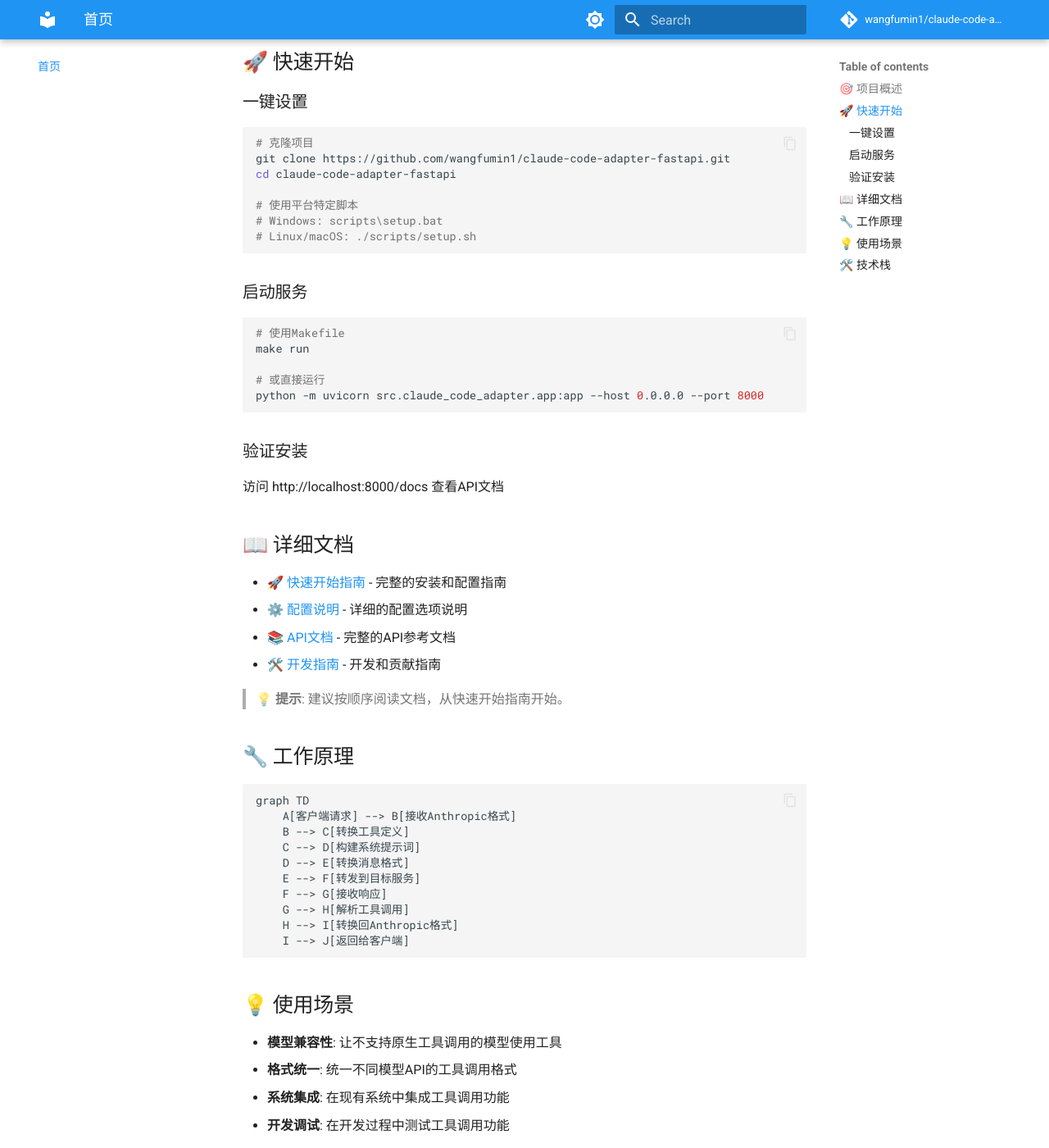
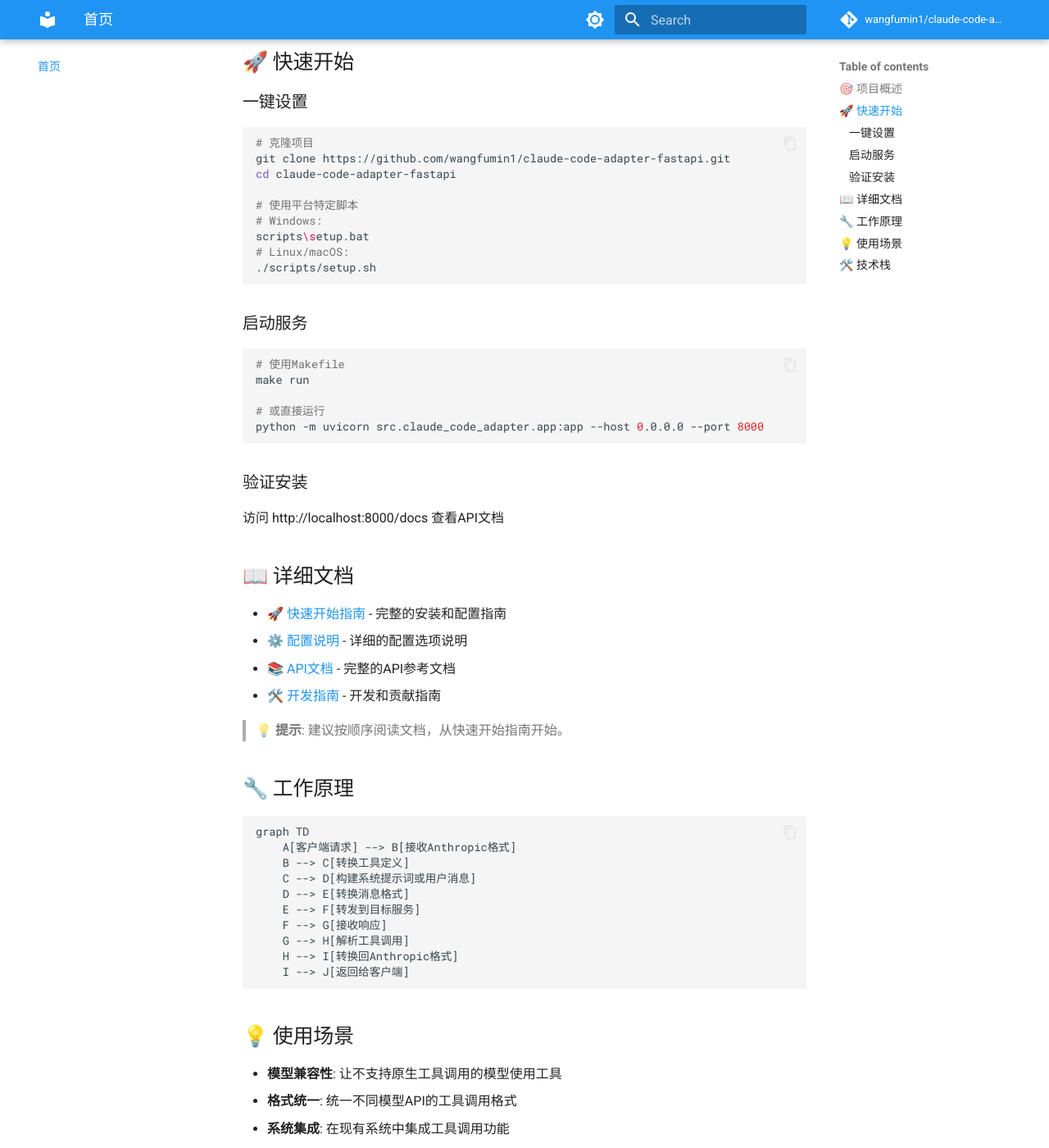
Before and after one commit to wangfumin1/claude-code-adapter-fastapi, an MkDocs documentation site: the page built from docs/index.md, in a window 1280 px wide and 1400 px high, scrolled down 597 px. Shown: the whole window at 82% size. Built offline with MkDocs 1.6.1 and Material for MkDocs 9.7.7, drawn with Linux system fonts in a browser that asks for light colours; comment, search, counter and statistics services are not loaded.

Commit message:
docs: 更新安装说明，调整平台特定脚本格式并完善流程描述

````diff
--- a/docs/index.md
+++ b/docs/index.md
@@ -21,8 +21,10 @@ git clone https://github.com/wangfumin1/claude-code-adapter-fastapi.git
 cd claude-code-adapter-fastapi
 
 # 使用平台特定脚本
-# Windows: scripts\setup.bat
-# Linux/macOS: ./scripts/setup.sh
+# Windows:
+scripts\setup.bat
+# Linux/macOS:
+./scripts/setup.sh
 ```
 
 ### 启动服务
@@ -54,7 +56,7 @@ python -m uvicorn src.claude_code_adapter.app:app --host 0.0.0.0 --port 8000
 graph TD
     A[客户端请求] --> B[接收Anthropic格式]
     B --> C[转换工具定义]
-    C --> D[构建系统提示词]
+    C --> D[构建系统提示词或用户消息]
     D --> E[转换消息格式]
     E --> F[转发到目标服务]
     F --> G[接收响应]
````
